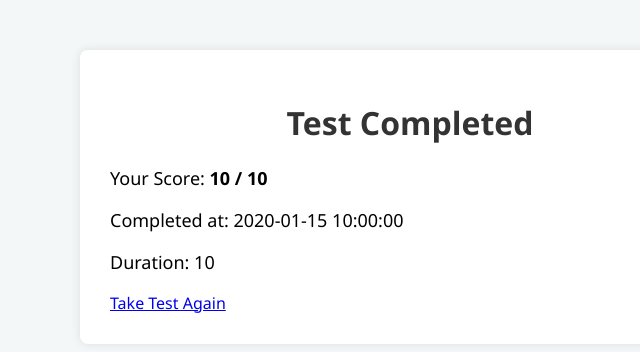
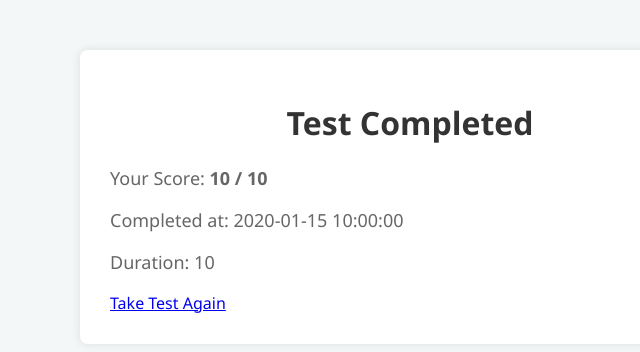
Before and after one commit to Mustapha-008/Mini-CBT-Web-App, a Flask app: template templates/result.html in a window 1280 px wide. Shown: the top 352 px of the page, without its empty margins (230-870 px from the left). Run offline with Flask 3, Linux system fonts and the light colour scheme; the template is opened without the code that fills it: most values are stand-ins (such as "Sample title", 1, 10 or a date in 2020).

Commit message:
Modified P Element Styles

```diff
--- a/static/style.css
+++ b/static/style.css
@@ -25,3 +25,5 @@ h2 {
 }
 p {
     font-size: 18px;
+    color: #666;
+}
```
